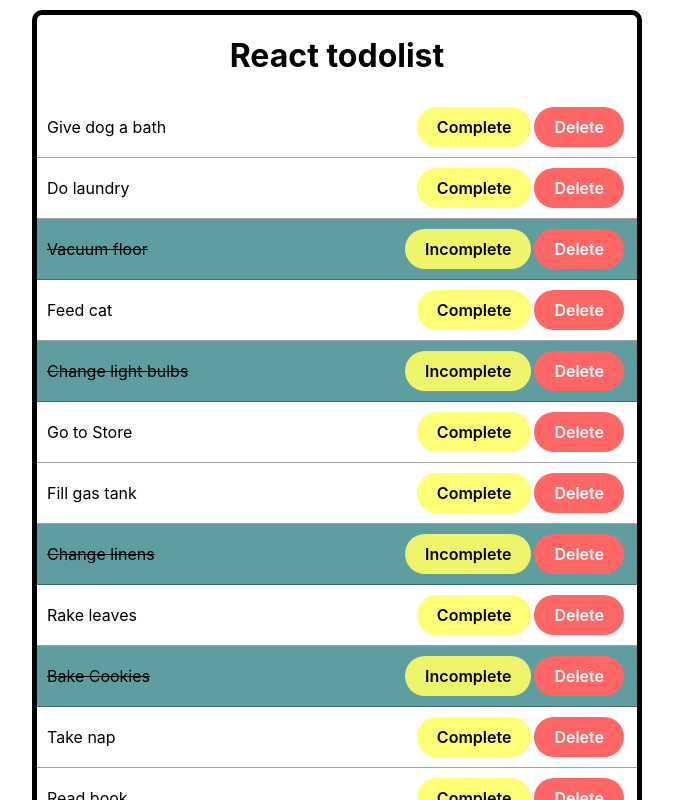
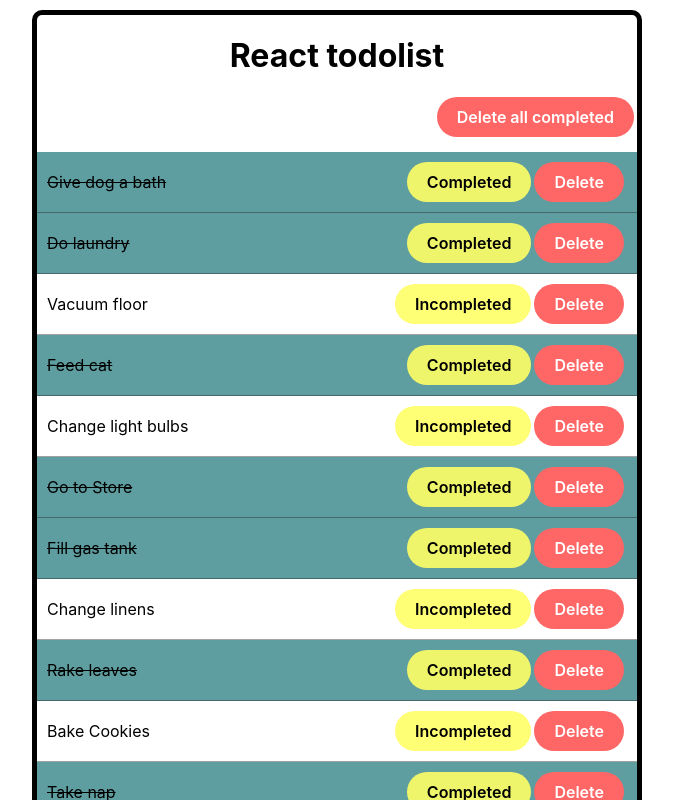
Before and after one commit to rijalBinHusen/vite-react-todolist, a React (Vite) app: page / in a window 1280 px wide. Shown: the top 800 px of the page, without its empty margins (303-976 px from the left). Built offline with nearby package versions, Linux system fonts and the light colour scheme.

Commit message:
success delete all complete and show nothing todo

```diff
--- a/src/App.jsx
+++ b/src/App.jsx
@@ -1,6 +1,6 @@
 import './App.css'
 import { useState } from 'react'
-// import Button from "./components/elements/Button";
+import Button from "./components/elements/Button";
 import Header from "./components/parts/Header";
 import TodoList from "./components/parts/TodoList"
 
@@ -38,7 +38,9 @@ function App() {
     <div className="App">
       <div className="container">
         <Header />
-        {/* <Button /> */}
+        <span style={{ display: 'flex', marginBottom: 15 }}>
+          <Button onClick={deleteAllTodo} isDanger style={{ marginLeft: 'auto' }} value="Delete all completed" />
+        </span>
         <TodoList list={todo} handleToggle={handleToggle} deleteAllTodo={deleteAllTodo} deleteTodo={deleteTodo} />
       </div>
     </div>
--- a/src/components/elements/Button/index.jsx
+++ b/src/components/elements/Button/index.jsx
@@ -10,7 +10,7 @@ export default function Button(props) {
     if (props.isWarning) className.push("warning")
 
     return (
-        <button id={props.id} onClick={props.onClick} className={["button-18", className].join(" ")} role="button">{value}</button>
+        <button id={props.id} style={props.style} onClick={props.onClick} className={["button-18", className].join(" ")} role="button">{value}</button>
     )
 
 }
--- a/src/components/parts/Todo.jsx
+++ b/src/components/parts/Todo.jsx
@@ -18,14 +18,14 @@ export default function Todo(props) {
 
     return (
         <div
-            className={todo.complete ? "todo" : "todo complete"}
+            className={todo.complete ? "todo complete" : "todo"}
         >
             {todo.task}
-            <span style={{ marginLeft: "auto" }}>
+            {todo.id && <span style={{ marginLeft: "auto" }}>
 
                 <Button
                     isWarning
-                    value={todo.complete ? "Complete" : "Incomplete"}
+                    value={todo.complete ? "Completed" : "Incompleted"}
                     onClick={handleClick}
                     id={todo.id}
                 />
@@ -36,7 +36,7 @@ export default function Todo(props) {
                     onClick={handleClick}
                     id={todo.id}
                 />
-            </span>
+            </span>}
         </div>
     )
 }
--- a/src/components/parts/TodoList.jsx
+++ b/src/components/parts/TodoList.jsx
@@ -7,26 +7,31 @@ export default function TodoList(props) {
     // console.log(list.map((todo) => todo))
     return (
         <div className="todo-list-board">
-            {list.map((todo) => {
+            {list.length > 0 && list.map((todo) => {
                 return (
                     <div key={todo.id}>
                         <Todo todo={todo} delete={props.deleteTodo} toggle={props.handleToggle} />
                     </div>
                 )
+            })
             }
-            )}
+            {list.length < 1 && <div>
+                <Todo todo={{
+                    id: false,
+                    task: "Nothing todo",
+                    complete: false
+                }} />
+            </div>}
         </div>
     )
 }
 
 
-TodoList.defaultProps = {
-    list: [{
-        id: "kosong",
-        task: "nothing todo",
-        complete: false
-    }]
-}
+TodoList.defaultProps = [{
+    id: "kosong",
+    task: "nothing todo",
+    complete: false
+}]
 
 Todo.propTypes = {
     list: propTypes.object,
```
